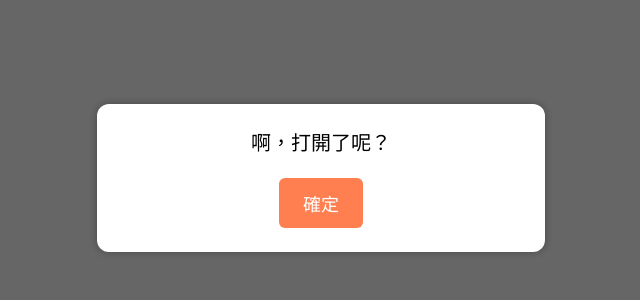
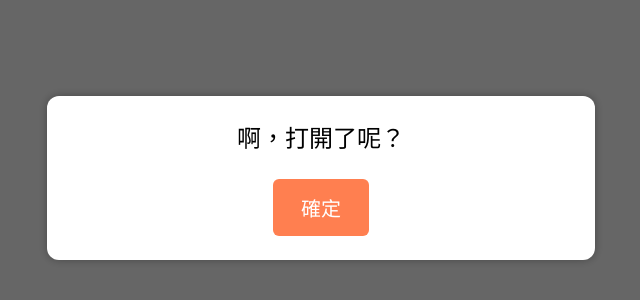
Before and after one commit to yin06hc/waiting_for_you, a plain HTML site: page index.html in a window 1280 px wide. Shown: the part 222-522 px from the top of the page, without its empty margins (319-959 px from the left). Drawn offline with Linux system fonts and the light colour scheme.

Commit message:
Update index.html

```diff
--- a/index.html
+++ b/index.html
@@ -12,6 +12,7 @@
   background: none;
   overflow: hidden;
 }
+
 .overlay {
   position: fixed;
   top: 0; left: 0;
@@ -24,27 +25,30 @@
   padding: 10px;
   box-sizing: border-box;
 }
+
 .popup {
   background: white;
   padding: 24px;
   border-radius: 12px;
   text-align: center;
   box-shadow: 0 0 10px rgba(0,0,0,0.3);
-      max-width: 90vw;
-      width: 400px;
-      font-size: 20px;
-      line-height: 1.5;
+  width: 90vw;
+  max-width: 500px;
+  font-size: 24px;
+  line-height: 1.6;
 }
+
 .popup button {
   margin-top: 20px;
-      padding: 12px 24px;
-      font-size: 18px;
+  padding: 14px 28px;
+  font-size: 20px;
   border: none;
   background-color: #ff7f50;
   color: white;
   border-radius: 6px;
   cursor: pointer;
 }
+
 .final-message {
   display: none;
   position: fixed;
@@ -61,6 +65,7 @@
   word-break: break-word;
   line-height: 1.6;
 }
+
 .red {
   color: red;
 }
```
Lines whose indentation alone changed are shown as unchanged.
